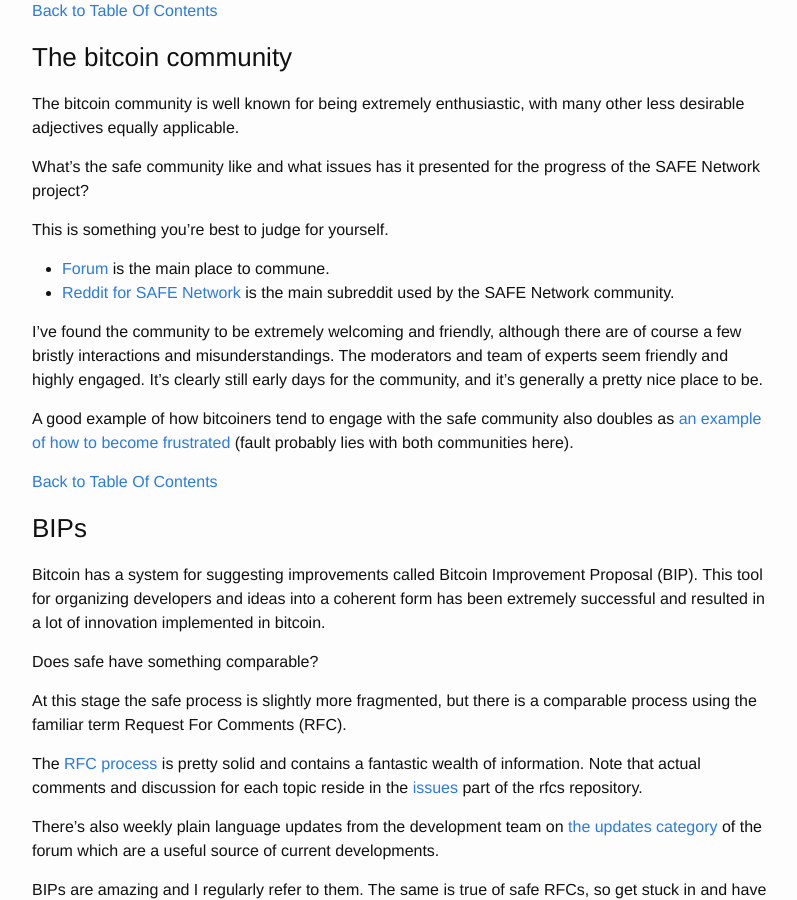
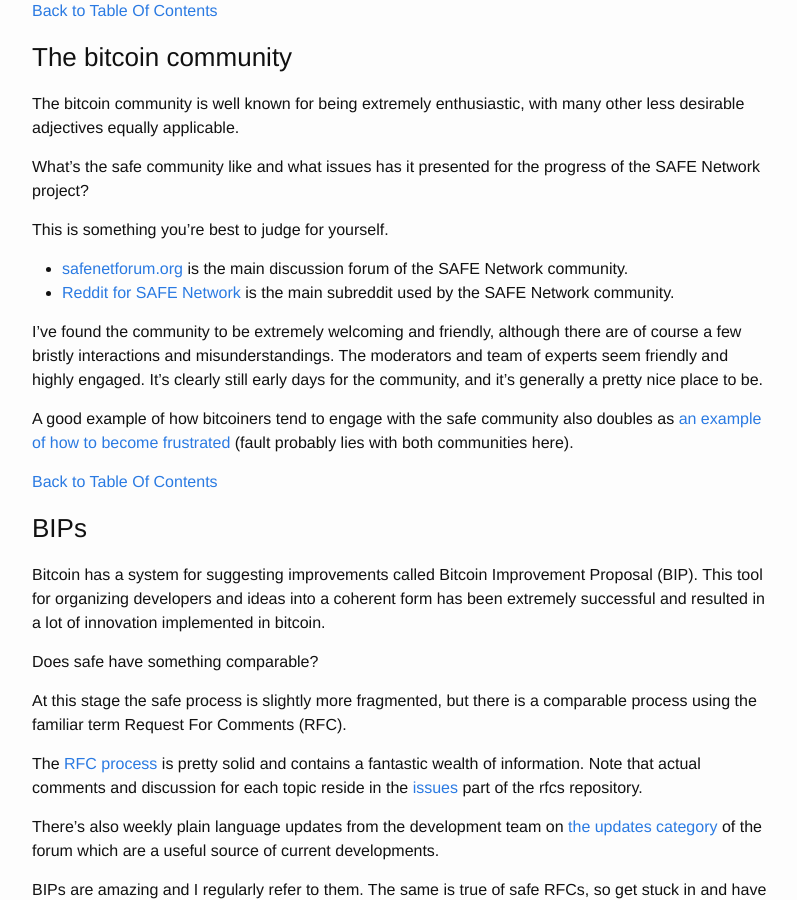
Before and after one commit to safe-network-explained/safe-network-explained.github.io, a Jekyll site: the page built from _posts/2016-05-05-safe-for-bitcoiners.markdown, in a window 1280 px wide and 900 px high, scrolled down 30021 px. Shown: the whole window, without its empty margins (238-1035 px from the left). Built offline with Jekyll 4.4.1, drawn with Linux system fonts in a browser that asks for light colours.

Commit message:
Reword the forum link text

```diff
--- a/_posts/2016-05-05-safe-for-bitcoiners.markdown
+++ b/_posts/2016-05-05-safe-for-bitcoiners.markdown
@@ -862,7 +862,7 @@
 
 This is something you're best to judge for yourself.
 
-* [Forum](https://safenetforum.org/) is the main place to commune.
+* [safenetforum.org](https://safenetforum.org/) is the main discussion forum of the SAFE Network community.
 * [Reddit for SAFE Network](https://www.reddit.com/r/safenetwork) is the main subreddit used by the SAFE Network community.
 
 I've found the community to be extremely welcoming and friendly, although there are of course a few bristly interactions and misunderstandings. The moderators and team of experts seem friendly and highly engaged. It's clearly still early days for the community, and it's generally a pretty nice place to be.
```
